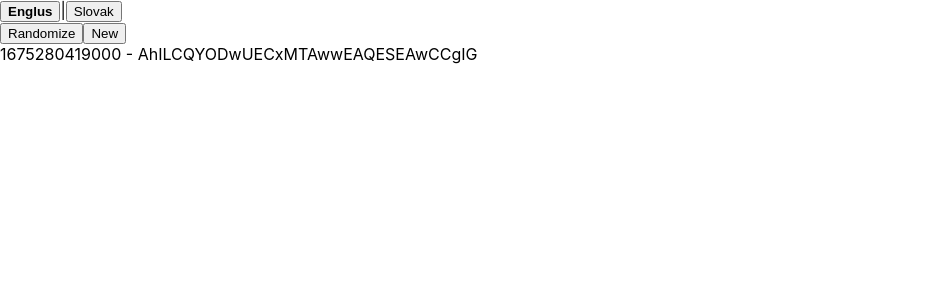
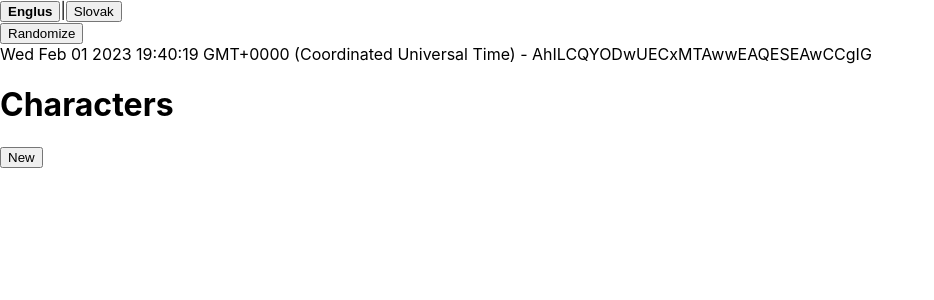
Before and after one commit to GreenManSK/NPC-Cookbook, a React (Create React App) app: page / in a window 1280 px wide. Shown: the top 300 px of the page, without its empty margins (0-934 px from the left). Built offline with nearby package versions, Linux system fonts and the light colour scheme.

Commit message:
Saved character list

```diff
--- a/src/App.tsx
+++ b/src/App.tsx
@@ -6,7 +6,8 @@ import { LanguageSelector } from './components/LanguageSelector';
 import { HistoryManagerProvider, useHistoryManagerContext } from './contexts/HistoryManagerProvider';
 import { CharacterProvider, useCharacterContext } from './contexts/CharacterProvider';
 import { RandomizeButton } from './components/RandomizeButton';
-import { NewCharacterButton } from './components/NewCharacterButton';
+import { CharacterDisplay } from './components/CharacterDisplay';
+import { SavedCharactersList } from './components/SavedCharactersList';
 
 function App() {
     return (
@@ -16,8 +17,8 @@ function App() {
                     <CharacterProvider>
                         <LanguageSelector/>
                         <RandomizeButton/>
-                        <NewCharacterButton/>
                         <TestContent/>
+                        <SavedCharactersList/>
                     </CharacterProvider>
                 </HistoryManagerProvider>
             </TableManagerProvider>
@@ -30,7 +31,7 @@ const TestContent = React.memo(() => {
     const historyContext = useHistoryManagerContext();
 
     console.log(currentCharacter, historyContext);
-    return <div>{`${currentCharacter.timestamp} - ${currentCharacter.encode()}`}</div>
+    return <CharacterDisplay character={currentCharacter}/>;
 });
 
 export default App;
--- /dev/null
+++ b/src/components/CharacterDisplay.tsx
@@ -0,0 +1,15 @@
+import React from 'react';
+import { ICharacter } from '../data/Character';
+
+export interface ICharacterDisplayProps {
+    clickCallback?: ( character: ICharacter ) => void
+    character: ICharacter
+}
+
+export const CharacterDisplay: React.FunctionComponent<ICharacterDisplayProps>
+    = React.memo(( {character, clickCallback} ) => {
+    const onClick = React.useCallback(() => clickCallback?.(character), [clickCallback, character]);
+    return <div onClick={onClick}>
+        {`${character.name ? character.name : new Date(character.timestamp)} - ${character.encode()}`}
+    </div>
+});
--- /dev/null
+++ b/src/components/CharacterList.tsx
@@ -0,0 +1,16 @@
+import React from 'react';
+import { ICharacter } from '../data/Character';
+import { CharacterDisplay } from './CharacterDisplay';
+
+export interface ICharacterListProps {
+    clickCallback?: ( character: ICharacter ) => void
+    characters?: ICharacter[]
+}
+
+export const CharacterList: React.FunctionComponent<ICharacterListProps>
+    = React.memo(( {characters, clickCallback} ) => {
+    return <>
+        {characters?.map(character => <CharacterDisplay character={character} clickCallback={clickCallback}
+                                                        key={character.id}/>)}
+    </>;
+});
--- /dev/null
+++ b/src/components/SavedCharactersList.tsx
@@ -0,0 +1,16 @@
+import React from 'react';
+import { useHistoryManagerContext } from '../contexts/HistoryManagerProvider';
+import { CharacterList } from './CharacterList';
+import { useCharacterContext } from '../contexts/CharacterProvider';
+import { NewCharacterButton } from './NewCharacterButton';
+
+export const SavedCharactersList = React.memo(() => {
+    const {characters} = useHistoryManagerContext();
+    const {setCurrent} = useCharacterContext();
+
+    return <>
+        <h1>Characters</h1>
+        <NewCharacterButton/>
+        <CharacterList characters={characters} clickCallback={setCurrent}/>
+    </>;
+});
--- a/src/contexts/HistoryManagerProvider.tsx
+++ b/src/contexts/HistoryManagerProvider.tsx
@@ -37,7 +37,7 @@ export const HistoryManagerProvider: React.FunctionComponent<Props> = React.memo
             character.id = Math.max(0, ...data.characters.map(ch => ch.id ?? 0)) + 1;
         }
         character.timestamp = new Date().getTime();
-        const toSave = {...character};
+        const toSave = Object.assign(new Character(), {...character});
         const newHistory = [...data.history, toSave];
         const newCharacters = [...data.characters.filter(ch => ch.id !== toSave.id), toSave];
         localStorage.setItem(HISTORY_KEY, JSON.stringify(newHistory.slice(-HISTORY_LIMIT)));
```
